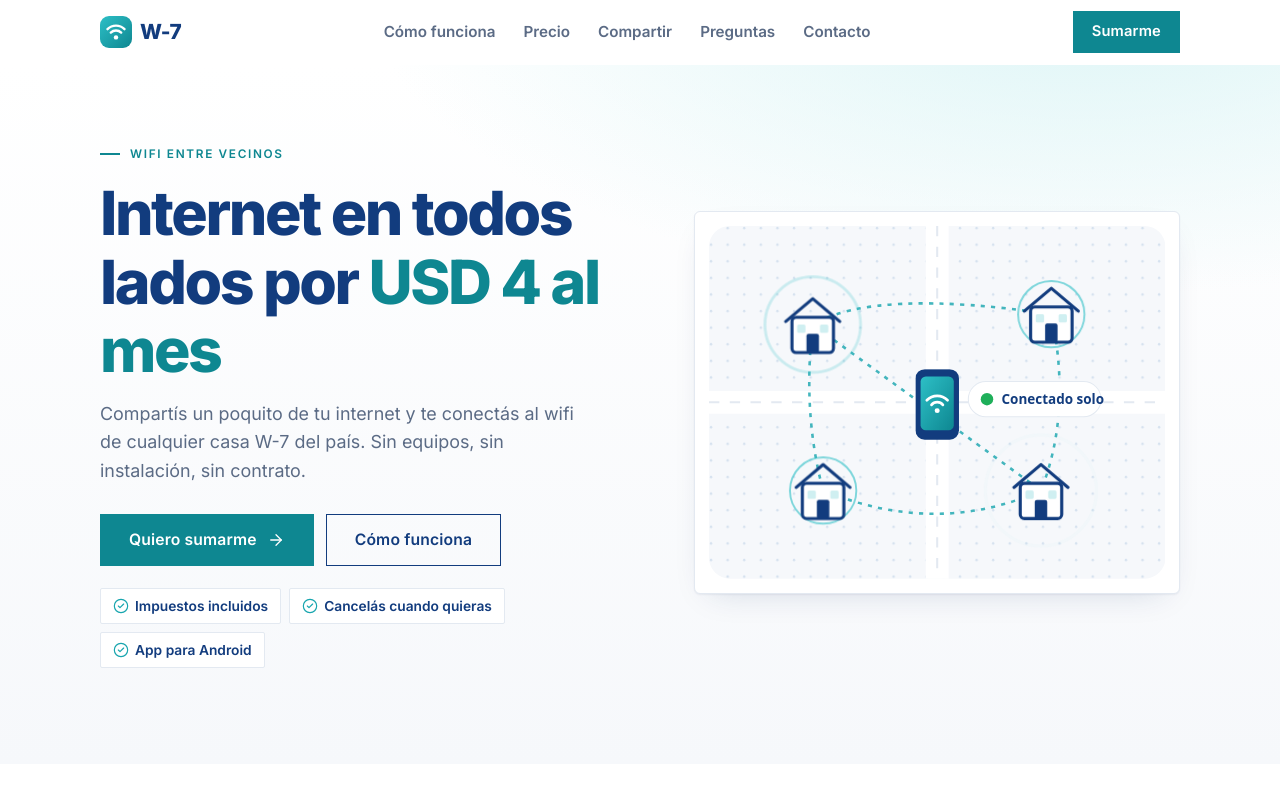
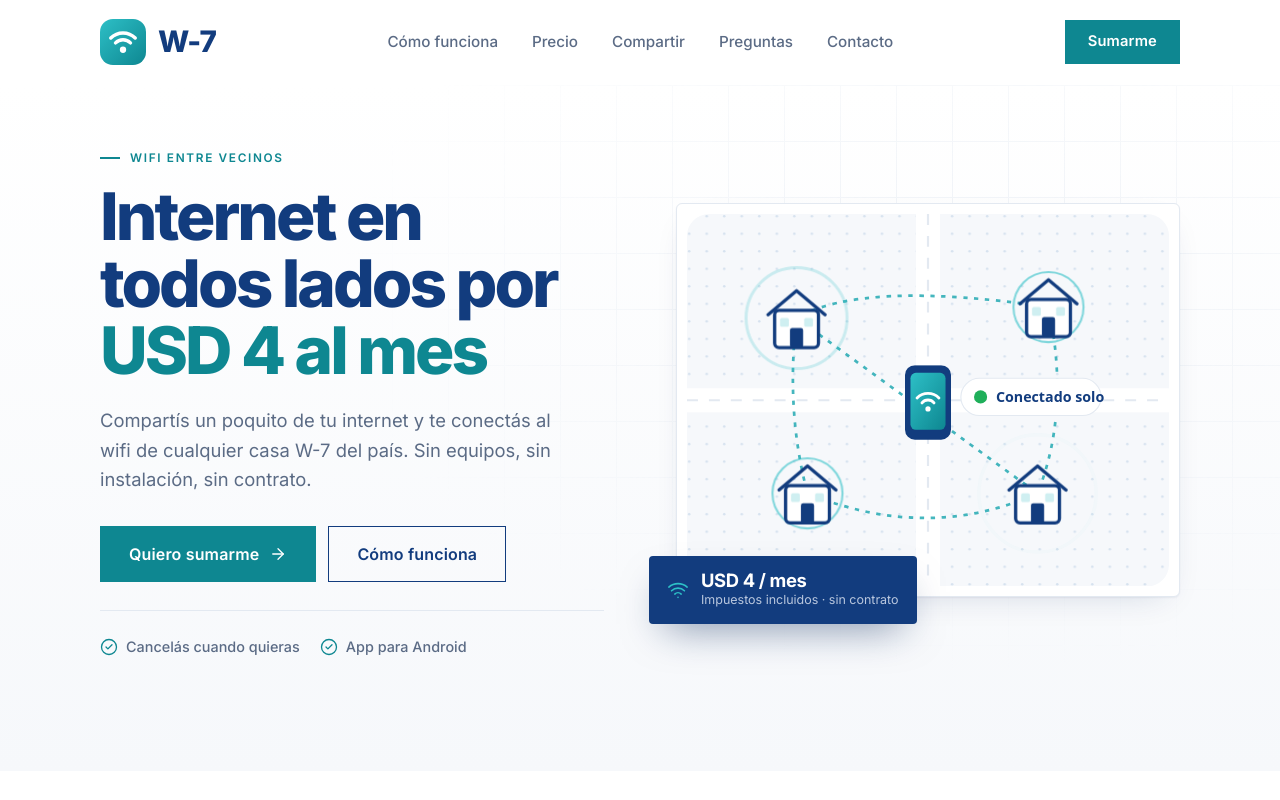
Before and after one commit to Guillemuhana/w7web-, a plain HTML site: page index.html in a window 1280 px wide. Shown: the top 800 px of the page. Drawn offline with nearby package versions, Linux system fonts and the light colour scheme.

Commit message:
Portada más pro: logo más grande, título en 3 líneas, tarjeta de precio y fondo con grilla
Co-Authored-By: Claude Opus 5.5 <noreply@anthropic.com>

```diff
--- a/index.html
+++ b/index.html
@@ -45,24 +45,33 @@ h2{font-size:clamp(1.8rem,5vw,2.6rem);margin-bottom:14px}
 /* Header */
 header{position:sticky;top:0;z-index:20;background:rgba(255,255,255,.9);backdrop-filter:saturate(1.4) blur(10px);border-bottom:1px solid transparent;transition:border-color .2s}
 header.scrolled{border-color:var(--line)}
-.nav{display:flex;align-items:center;justify-content:space-between;height:64px}
-.logo{display:flex;align-items:center;gap:8px;font-weight:800;font-size:1.3rem;text-decoration:none;letter-spacing:-.02em}
-.logo svg{width:32px;height:32px}
-.nav-links{display:none;gap:28px;font-size:.95rem;font-weight:600}
-.nav-links a{text-decoration:none;color:var(--muted)}.nav-links a:hover{color:var(--navy)}
-.nav .btn{min-height:42px;padding:0 18px;font-size:.92rem}
+.nav{display:flex;align-items:center;justify-content:space-between;height:72px}
+.logo{display:flex;align-items:center;gap:12px;font-weight:800;font-size:1.6rem;text-decoration:none;letter-spacing:-.03em}
+.logo svg{width:40px;height:40px}
+.nav-links{display:none;gap:34px;font-size:.95rem;font-weight:500}
+.nav-links a{text-decoration:none;color:var(--muted);position:relative;padding:6px 0}
+.nav-links a::after{content:"";position:absolute;left:0;right:0;bottom:0;height:2px;background:var(--teal-d);transform:scaleX(0);transform-origin:left;transition:transform .2s}
+.nav-links a:hover{color:var(--navy)}.nav-links a:hover::after{transform:scaleX(1)}
+.nav .btn{min-height:44px;padding:0 22px;font-size:.92rem}
 
 /* Hero */
-.hero{padding:40px 0 64px;background:radial-gradient(1200px 500px at 85% -10%,#DDF5F6 0,transparent 60%),linear-gradient(#fff,var(--bg))}
-.hero-grid{display:grid;gap:36px;align-items:center}
-.hero h1{font-size:clamp(2.3rem,8.5vw,3.8rem);font-weight:800;letter-spacing:-.04em}
-.hero h1 span{color:var(--teal-d)}
-.hero p{font-size:1.12rem;color:var(--muted);margin:16px 0 28px;max-width:500px}
+.hero{position:relative;padding:40px 0 72px;background:linear-gradient(#fff,var(--bg));overflow:hidden}
+.hero::before{content:"";position:absolute;inset:0;background-image:linear-gradient(var(--line) 1px,transparent 1px),linear-gradient(90deg,var(--line) 1px,transparent 1px);background-size:56px 56px;opacity:.55;-webkit-mask-image:radial-gradient(ellipse 70% 80% at 75% 30%,#000 10%,transparent 70%);mask-image:radial-gradient(ellipse 70% 80% at 75% 30%,#000 10%,transparent 70%);pointer-events:none}
+.hero .wrap{position:relative}
+.hero-grid{display:grid;gap:44px;align-items:center}
+.hero h1{font-size:clamp(2.5rem,10vw,4.1rem);font-weight:800;letter-spacing:-.045em;line-height:1.02}
+.hero h1 span{color:var(--teal-d);white-space:nowrap}
+.hero p{font-size:1.15rem;color:var(--muted);margin:22px 0 32px;max-width:480px}
 .cta-row{display:flex;flex-direction:column;gap:12px}
-.chips{display:flex;flex-wrap:wrap;gap:8px;margin-top:22px}
-.chip{display:inline-flex;align-items:center;gap:6px;font-size:.86rem;font-weight:600;color:var(--navy);background:#fff;border:1px solid var(--line);padding:6px 12px;border-radius:2px}
-.chip svg{width:16px;height:16px;color:var(--teal)}
-.hero-art{background:#fff;border-radius:6px;box-shadow:var(--shadow);padding:14px;border:1px solid var(--line)}
+.cta-row .btn{min-height:56px;font-size:1rem}
+.chips{display:flex;flex-wrap:wrap;gap:10px 20px;margin-top:28px;padding-top:24px;border-top:1px solid var(--line);max-width:580px}
+.chip{display:inline-flex;align-items:center;gap:8px;font-size:.9rem;font-weight:500;color:var(--muted)}
+.chip svg{width:18px;height:18px;color:var(--teal-d)}
+.hero-art{position:relative;background:#fff;border-radius:6px;box-shadow:var(--shadow);padding:10px;border:1px solid var(--line)}
+.float-card{position:absolute;left:-14px;bottom:-22px;display:flex;align-items:center;gap:12px;background:var(--navy);color:#fff;padding:14px 18px;border-radius:4px;box-shadow:0 18px 40px -16px rgba(11,42,92,.55)}
+.float-card svg{width:22px;height:22px;color:var(--teal-l)}
+.float-card strong{display:block;font-size:1.15rem;line-height:1.1;letter-spacing:-.02em}
+.float-card span{display:block;font-size:.78rem;color:#B9C7DE}
 .pulse{animation:pulse 2.6s ease-out infinite;transform-origin:center;transform-box:fill-box}
 .pulse.d2{animation-delay:.9s}.pulse.d3{animation-delay:1.8s}
 @keyframes pulse{0%{opacity:.9;transform:scale(.6)}100%{opacity:0;transform:scale(1.6)}}
@@ -171,8 +180,12 @@ footer .logo{color:#fff}
 @media (min-width:900px){
   section{padding:96px 0}
   .nav-links{display:flex}
-  .hero{padding:72px 0 96px}
-  .hero-grid{grid-template-columns:1.05fr .95fr;gap:56px}
+  .hero{padding:56px 0 112px}
+  .hero-grid{grid-template-columns:1fr 1fr;gap:72px}
+  .nav{height:84px}
+  .logo{font-size:1.85rem}.logo svg{width:46px;height:46px}
+  footer .logo{font-size:1.6rem}footer .logo svg{width:40px;height:40px}
+  .float-card{left:-28px;bottom:-28px}
   .grid-b{grid-template-columns:repeat(3,1fr)}
   .share{padding:56px}
   .share-grid{grid-template-columns:1fr 1fr 1fr;align-items:start}
@@ -216,21 +229,21 @@ footer .logo{color:#fff}
   <div class="wrap hero-grid">
     <div>
       <span class="eyebrow">Wifi entre vecinos</span>
-      <h1>Internet en todos lados por <span>USD 4 al mes</span></h1>
+      <h1>Internet en<br>todos lados por<br><span>USD 4 al mes</span></h1>
       <p>Compartís un poquito de tu internet y te conectás al wifi de cualquier casa W-7 del país. Sin equipos, sin instalación, sin contrato.</p>
       <div class="cta-row">
         <a href="#precio" class="btn btn-primary">Quiero sumarme<i data-lucide="arrow-right"></i></a>
         <a href="#como-funciona" class="btn btn-ghost">Cómo funciona</a>
       </div>
       <div class="chips">
-        <span class="chip"><i data-lucide="circle-check"></i>Impuestos incluidos</span>
         <span class="chip"><i data-lucide="circle-check"></i>Cancelás cuando quieras</span>
         <span class="chip"><i data-lucide="circle-check"></i>App para Android</span>
       </div>
     </div>
 
-    <div class="hero-art" aria-hidden="true">
-      <svg viewBox="0 0 440 340" role="img">
+    <div class="hero-art">
+      <div class="float-card"><i data-lucide="wifi"></i><div><strong>USD 4 / mes</strong><span>Impuestos incluidos · sin contrato</span></div></div>
+      <svg viewBox="0 0 440 340" aria-hidden="true">
         <defs>
           <linearGradient id="g1" x1="0" y1="0" x2="1" y2="1"><stop offset="0" stop-color="#2DBFC6"/><stop offset="1" stop-color="#0E8791"/></linearGradient>
           <pattern id="dots" width="16" height="16" patternUnits="userSpaceOnUse"><circle cx="2" cy="2" r="1.2" fill="#D6E2EF"/></pattern>
```
